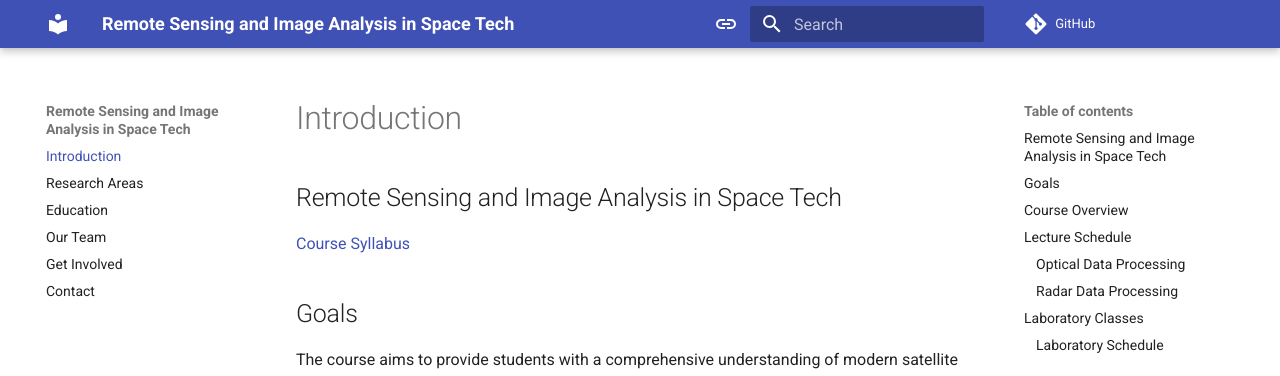
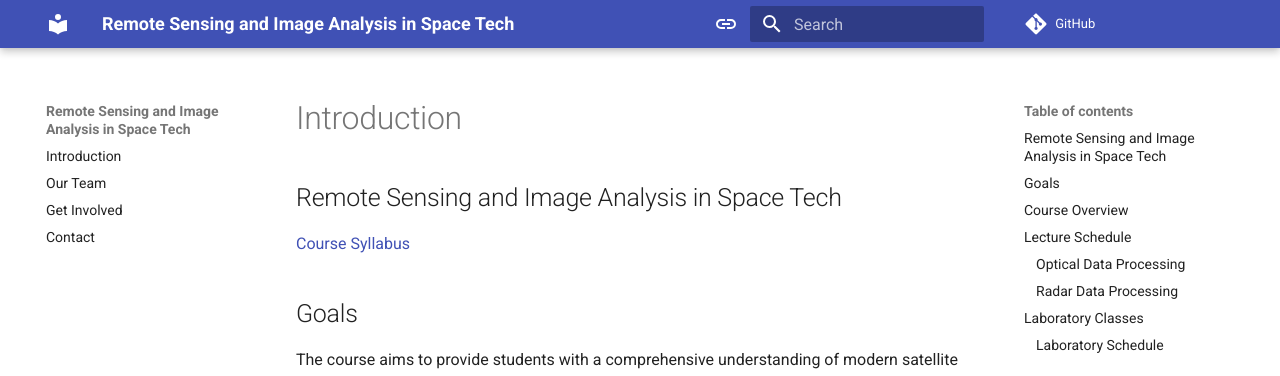
Before and after one commit to eo-agh/eo-course, an MkDocs documentation site: the page built from docs/introduction.md, in a window 1280 px wide. Shown: the top 376 px of the page. Built offline with MkDocs 1.6.1 and Material for MkDocs 9.7.7, drawn with Linux system fonts in a browser that asks for light colours; comment, search, counter and statistics services are not loaded.

Commit message:
Update mkdocs.yml

```diff
--- a/mkdocs.yml
+++ b/mkdocs.yml
@@ -38,9 +38,7 @@
   - pymdownx.details
 
 nav:
-  - Introduction: introduction.md
-  - Research Areas: research.md
-  - Education: education.md
+  - Introduction: education.md
   - Our Team: team.md
   - Get Involved: get_involved.md
   - Contact: contact.md
```
